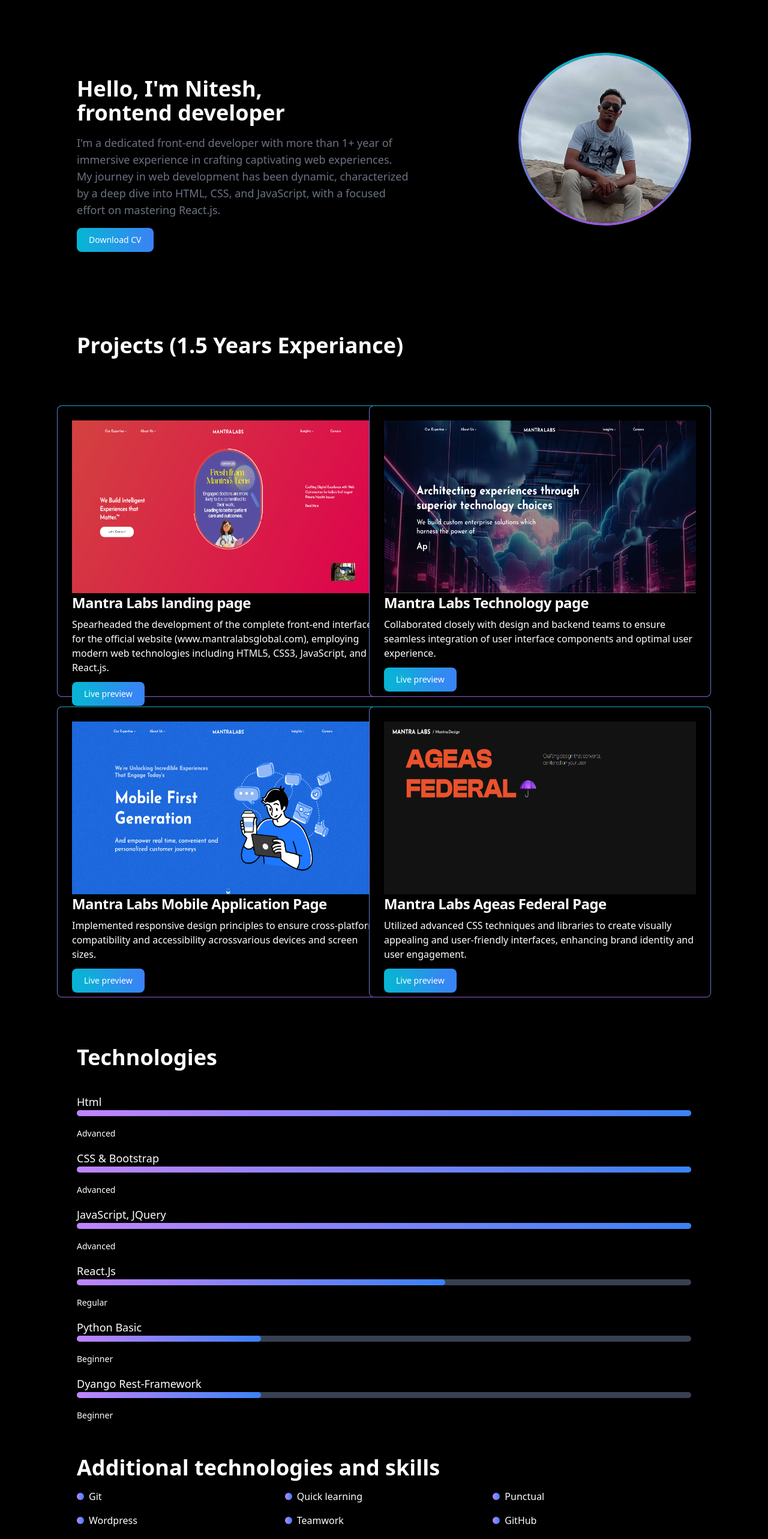
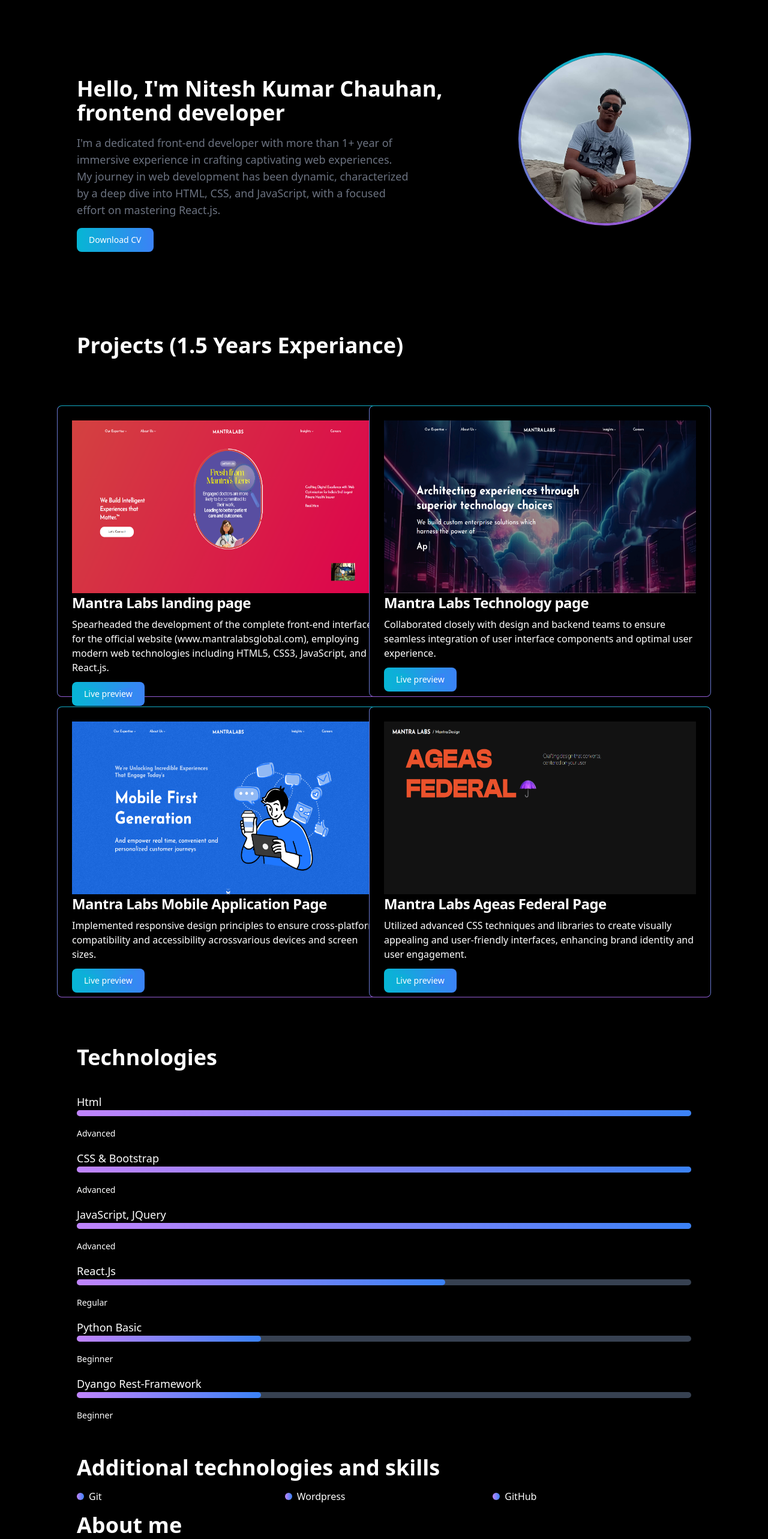
Before and after one commit to Niteshkumarchauhan/nitesh-portfolio, a React (Create React App) app: page / in a window 1280 px wide. Shown: the part 100-2666 px from the top of the page at 60% size. Built offline with nearby package versions, Linux system fonts and the light colour scheme.

Commit message:
change name and skills

```diff
--- a/src/App.js
+++ b/src/App.js
@@ -16,10 +16,7 @@
   };
   const skills = [
     { name: "Git" },
-    { name: "Quick learning" },
-    { name: "Punctual" },
     { name: "Wordpress" },
-    { name: "Teamwork" },
     { name: "GitHub" },
   ];
   const events = [
@@ -49,7 +46,7 @@
       <div className="m-auto text-white" style={{ width: "80%" }}>
         <div className="flex justify-around items-center">
           <div style={{ width: "40%" }}>
-            <h1 className="text-3xl my-3">I'm Nitesh</h1>
+            <h1 className="text-3xl my-3">Nitesh Kumar Chauhan</h1>
           </div>
           <div
             className="flex justify-around items-center"
@@ -82,7 +79,7 @@
         <div className="flex justify-between my-32">
           <div>
             <h2 className="text-4xl font-extrabold dark:text-white mt-10 mb-0">
-              Hello, I'm Nitesh,
+              Hello, I'm Nitesh Kumar Chauhan,
             </h2>
             <h2 className="text-4xl font-extrabold dark:text-white m-0">
               frontend developer
@@ -133,7 +130,7 @@
             >
               <a
                 class="font-medium text-white bg-gradient-to-r from-cyan-500 to-blue-500"
-                href="https://www.mantralabsglobal.com/"
+                href="https://www.mantralabsglobal.com/technology-consulting-and-development/"
               >
                 Live preview
               </a>
@@ -155,7 +152,7 @@
             >
               <a
                 class="font-medium text-white bg-gradient-to-r from-cyan-500 to-blue-500"
-                href="https://www.mantralabsglobal.com/"
+                href="https://www.mantralabsglobal.com/services/mobile-application-development/"
               >
                 Live preview
               </a>
@@ -177,7 +174,7 @@
             >
               <a
                 class="font-medium text-white bg-gradient-to-r from-cyan-500 to-blue-500"
-                href="https://www.mantralabsglobal.com/"
+                href="https://www.mantralabsglobal.com/services/experience-strategy-consulting/case-study-ageas-federal/"
               >
                 Live preview
               </a>
```
